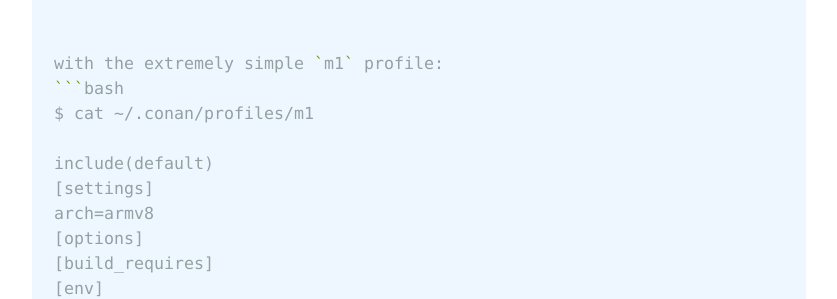
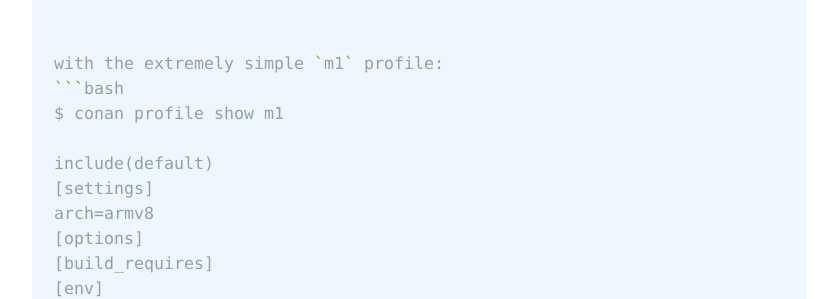
Before and after one commit to conan-io/conan-io.github.io, a Jekyll site: the page built from _posts/2021-09-06-m1.markdown, in a window 1280 px wide and 900 px high, scrolled down 3136 px. Shown: the part 156-455 px from the top of the window, without its empty margins (20-857 px from the left). Built offline with Jekyll 4.4.1, drawn with Linux system fonts in a browser that asks for light colours; comment, search, counter and statistics services are not loaded.

Commit message:
Update _posts/2021-09-06-m1.markdown
Co-authored-by: Uilian Ries <uilianries@gmail.com>

````diff
--- a/_posts/2021-09-06-m1.markdown
+++ b/_posts/2021-09-06-m1.markdown
@@ -122,7 +122,7 @@ $ conan install . -pr:b default -pr:h m1
 
 with the extremely simple `m1` profile:
 ```bash
-$ cat ~/.conan/profiles/m1
+$ conan profile show m1
 
 include(default)
 [settings]
````
